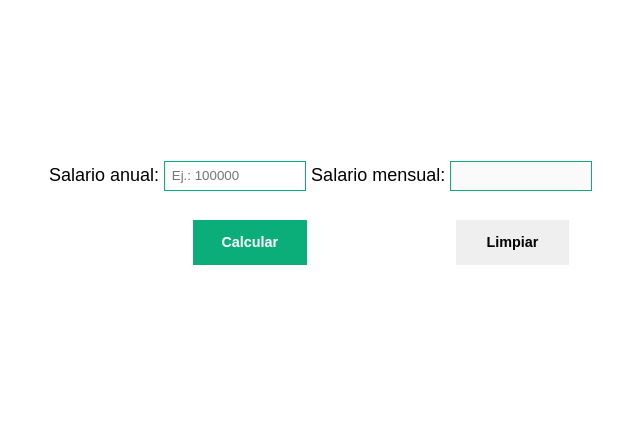
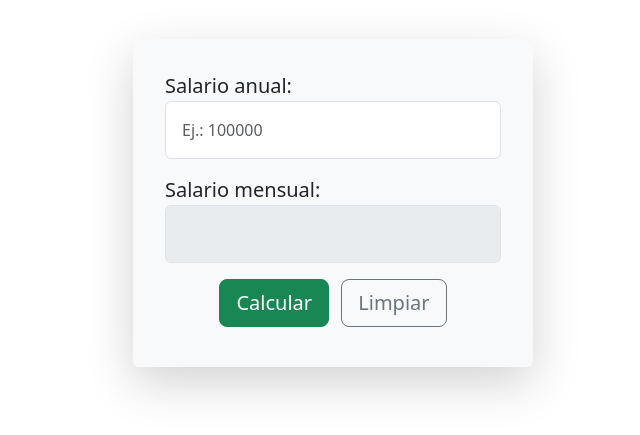
Before and after one commit to rocioizq/r-argentina-programa, a plain HTML site: page clase-5/Tarea-01/tarea1.html in a window 1280 px wide. Shown: the part 173-608 px from the top of the page, without its empty margins (307-947 px from the left). Drawn offline with nearby package versions, Linux system fonts and the light colour scheme.

Commit message:
bootstrap

```diff
--- a/clase-5/Tarea-01/tarea1.html
+++ b/clase-5/Tarea-01/tarea1.html
@@ -5,22 +5,31 @@
     <meta name="viewport"
           content="width=device-width, user-scalable=no, initial-scale=1.0, maximum-scale=1.0, minimum-scale=1.0">
     <meta http-equiv="X-UA-Compatible" content="ie=edge">
-    <link rel="stylesheet" href="style.css">
+    <link href="https://cdn.jsdelivr.net/npm/bootstrap@5.3.3/dist/css/bootstrap.min.css" rel="stylesheet" integrity="sha384-QWTKZyjpPEjISv5WaRU9OFeRpok6YctnYmDr5pNlyT2bRjXh0JMhjY6hW+ALEwIH" crossorigin="anonymous">
+    <!--<link rel="stylesheet" href="style.css">-->
     <title>Tarea 01 - Clase 5</title>
 </head>
-<body>
-    <div class="container">
-        <form>
-            <label for="salario-anual">Salario anual:</label>
-            <input type="number" id="salario-anual" placeholder="Ej.: 100000"/>
+<body class="d-flex justify-content-center align-items-center vh-100">
+    <div class="container shadow-lg p-3 mb-5 bg-body-tertiary rounded" style="max-width: 400px;">
 
-            <label for="salario-anual">Salario mensual:</label>
-            <input type="number" disabled id="salario-mensual"/>
+        <form class="p-3 mb-2 ">
+            <div class="form-group mb-3">
+                <label for="salario-anual" class="fs-5">Salario anual:</label>
+                <input type="number" class="form-control w-100 p-3" id="salario-anual" placeholder="Ej.: 100000">
+            </div>
 
-            <button type="button" id="calcular-salario-mensual">Calcular</button>
-            <button type="reset">Limpiar</button>
+            <div class="form-group mb-3">
+                <label for="salario-mensual" class="fs-5">Salario mensual:</label>
+                <input type="number" class="form-control w-100 p-3" disabled id="salario-mensual">
+            </div>
+
+            <div class="text-center">
+                <button type="button" id="calcular-salario-mensual" class="btn btn-success btn-lg me-2">Calcular</button>
+                <button type="reset" class="btn btn-outline-secondary btn-lg">Limpiar</button>
+            </div>
         </form>
     </div>
     <script type="text/javascript" src="tarea1.js"></script>
+    <script src="https://cdn.jsdelivr.net/npm/bootstrap@5.3.3/dist/js/bootstrap.bundle.min.js" integrity="sha384-YvpcrYf0tY3lHB60NNkmXc5s9fDVZLESaAA55NDzOxhy9GkcIdslK1eN7N6jIeHz" crossorigin="anonymous"></script>
 </body>
 </html>
```
